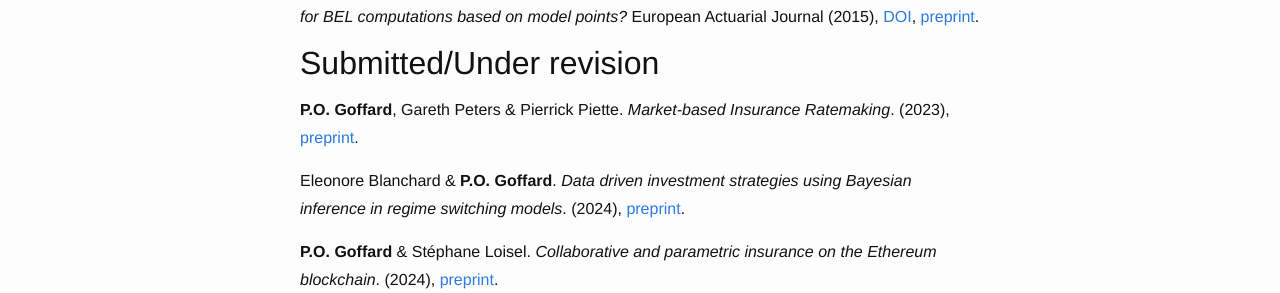
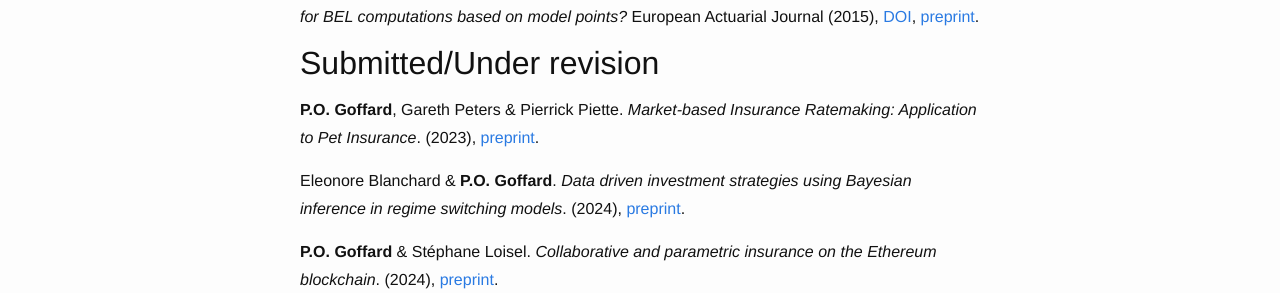
Before and after one commit to LaGauffre/LaGauffre.github.io, a Jekyll site: the page built from Publications.md, in a window 1280 px wide. Shown: the part 1627-1920 px from the top of the page. Built offline with Jekyll 4.4.1, drawn with Linux system fonts in a browser that asks for light colours; nearby versions of some CDN libraries; some web fonts are replaced.

Commit message:
Edit pub section

```diff
--- a/Publications.md
+++ b/Publications.md
@@ -50,7 +50,7 @@ bivariate aggregate claims amount probability distributions*. Methodology and Co
 
 ## Submitted/Under revision
 
-**P.O. Goffard**, Gareth Peters &  Pierrick Piette. *Market-based Insurance Ratemaking*. (2023), [preprint](https://hal.science/hal-04297811).
+**P.O. Goffard**, Gareth Peters &  Pierrick Piette. *Market-based Insurance Ratemaking: Application to Pet Insurance*. (2023), [preprint](https://arxiv.org/abs/2502.04082).
 
 Eleonore Blanchard & **P.O. Goffard**. *Data driven investment strategies using Bayesian
 inference in regime switching models*. (2024), [preprint](https://hal.science/hal-04608937).
```
